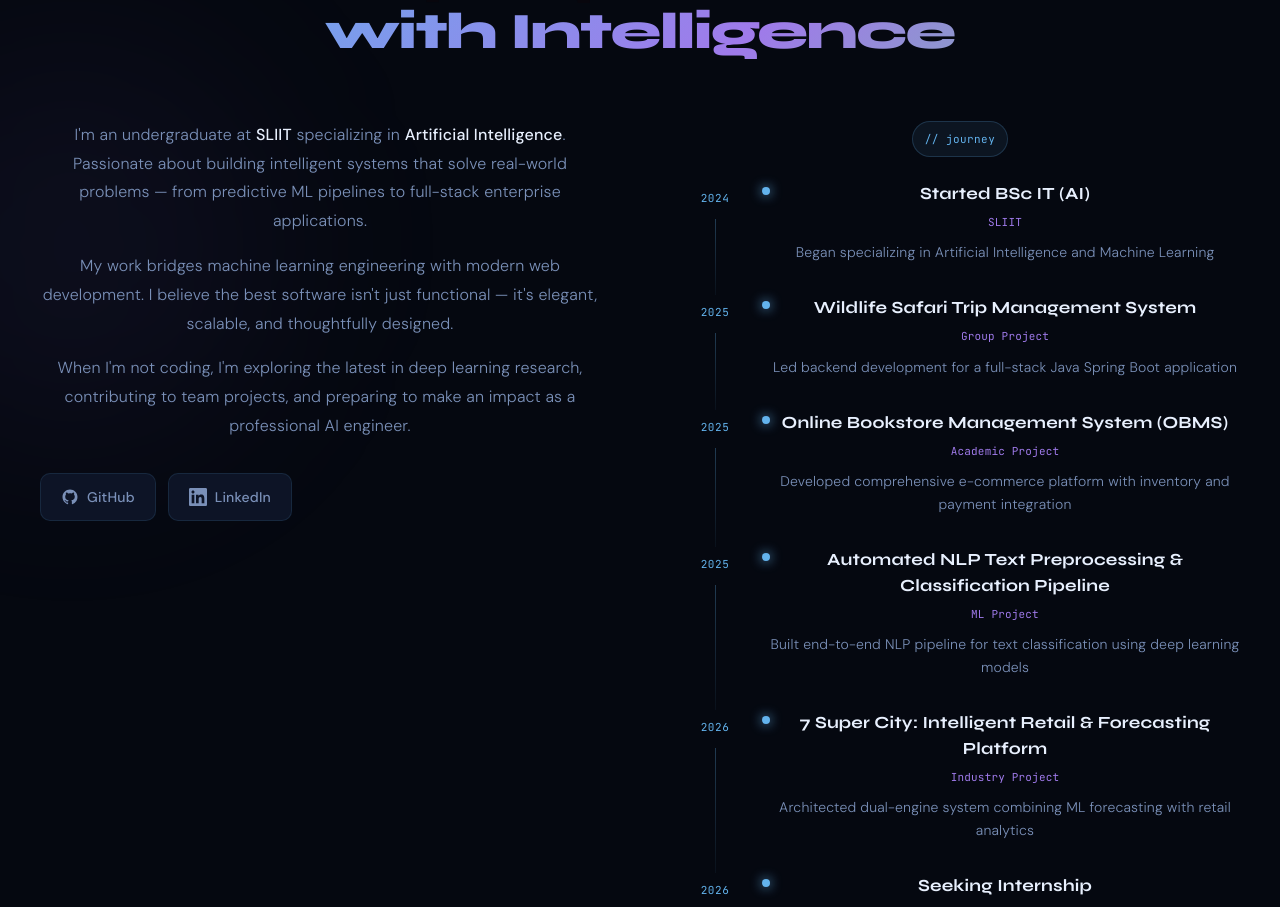
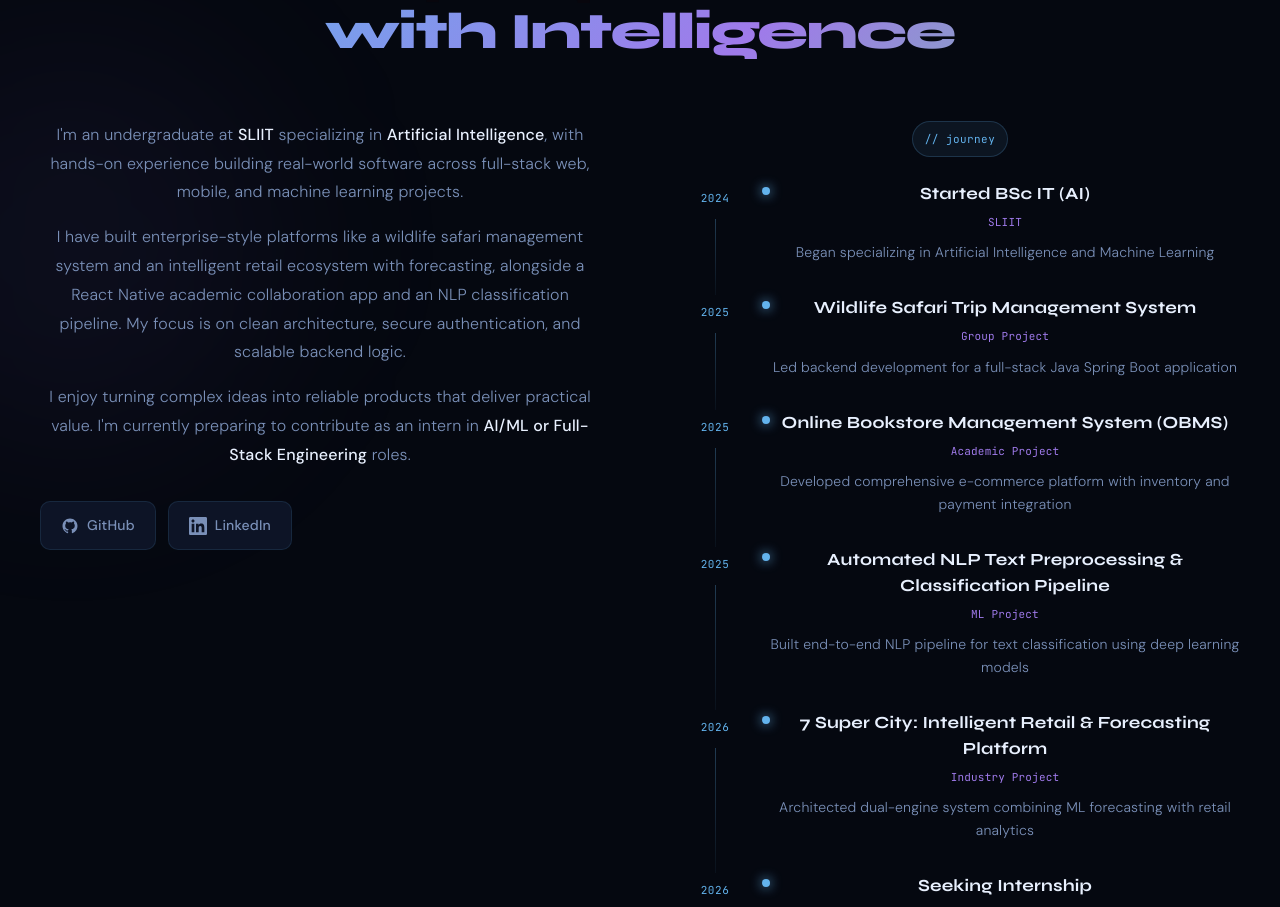
Before and after one commit to ThisulHerath/Portfolio, a React (Vite) app: page / in a window 1280 px wide. Shown: the part 1020-1927 px from the top of the page. Built offline with nearby package versions, Linux system fonts and the light colour scheme.

Commit message:
Update About component description to highlight hands-on experience in software development and project diversity

```diff
--- a/src/components/About.jsx
+++ b/src/components/About.jsx
@@ -27,19 +27,19 @@ export default function About() {
           <div className="about-text reveal-left">
             <p>
               I'm an undergraduate at <strong>SLIIT</strong> specializing in{" "}
-              <strong>Artificial Intelligence</strong>. Passionate about building intelligent
-              systems that solve real-world problems — from predictive ML pipelines to
-              full-stack enterprise applications.
+              <strong>Artificial Intelligence</strong>, with hands-on experience building
+              real-world software across full-stack web, mobile, and machine learning projects.
             </p>
             <p>
-              My work bridges machine learning engineering with modern web development.
-              I believe the best software isn't just functional — it's elegant, scalable,
-              and thoughtfully designed.
+              I have built enterprise-style platforms like a wildlife safari management
+              system and an intelligent retail ecosystem with forecasting, alongside a
+              React Native academic collaboration app and an NLP classification pipeline.
+              My focus is on clean architecture, secure authentication, and scalable backend logic.
             </p>
             <p>
-              When I'm not coding, I'm exploring the latest in deep learning research,
-              contributing to team projects, and preparing to make an impact as a
-              professional AI engineer.
+              I enjoy turning complex ideas into reliable products that deliver practical
+              value. I'm currently preparing to contribute as an intern in{" "}
+              <strong>AI/ML or Full-Stack Engineering</strong> roles.
             </p>
 
             <div className="about-links reveal delay-2">
```
